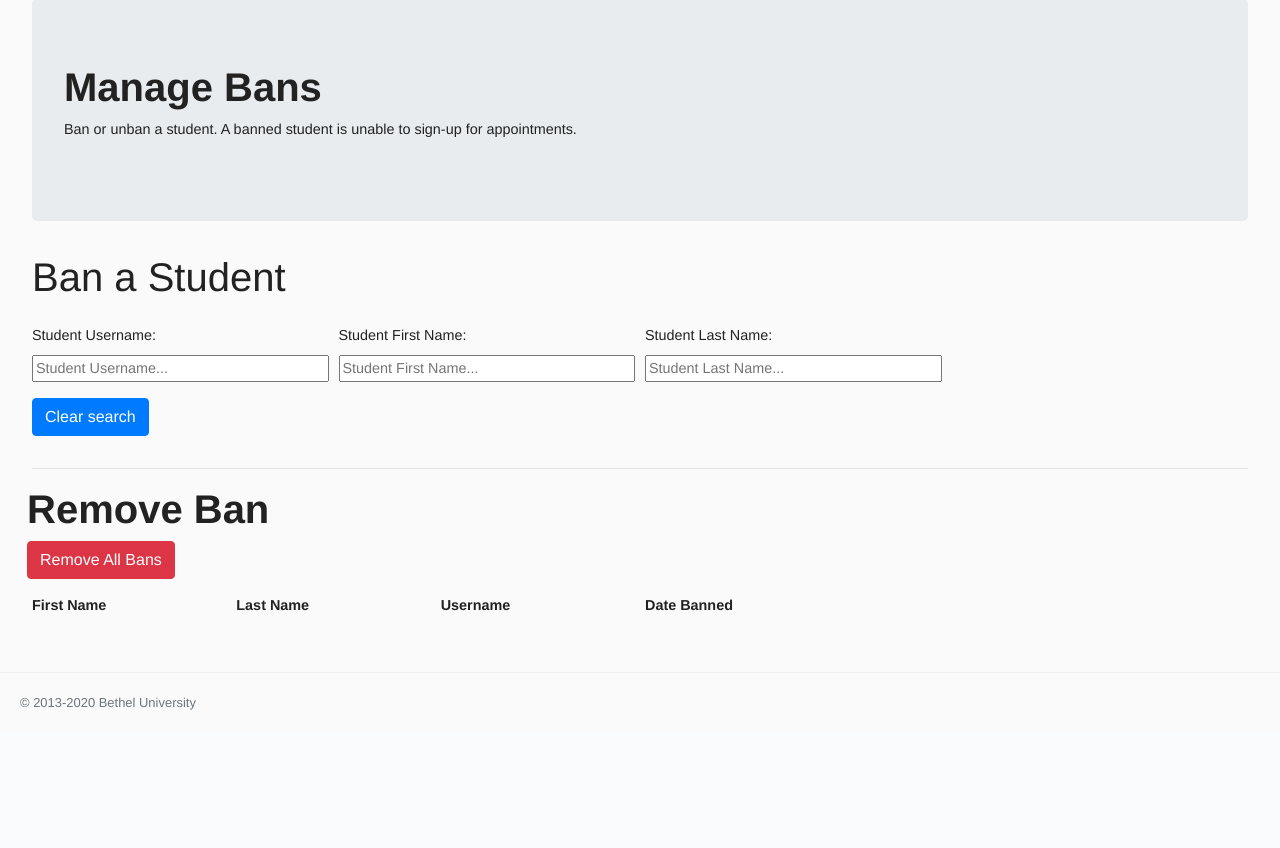
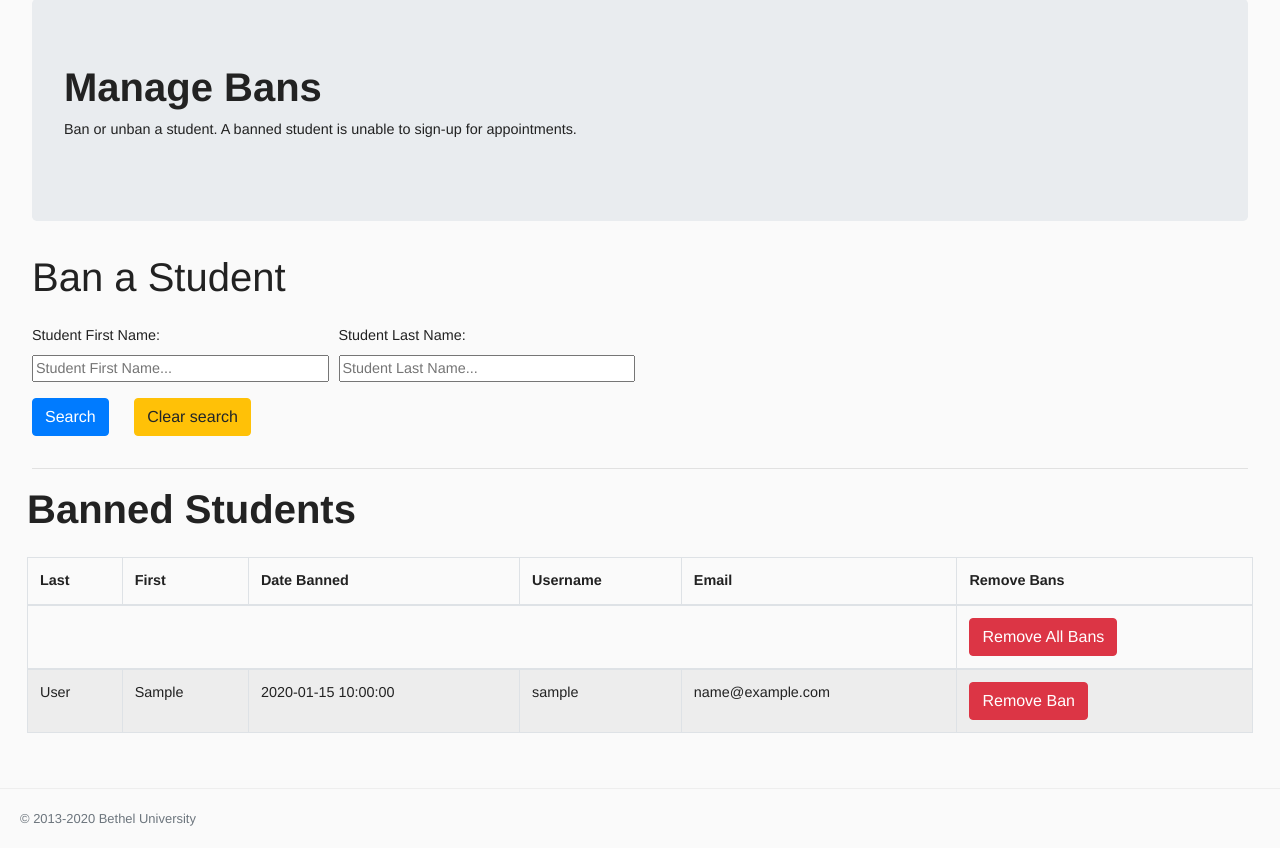
Before and after one commit to betheluniversity/writing-center-python, a Python web app: template writing_center/templates/users/manage_bans.html in a window 1280 px wide. Shown: the part 165-1013 px from the top of the page. Before the commit the page ends 875 px from the top, so only its background shows below. Run offline with Jinja, Linux system fonts and the light colour scheme; the template is opened without the code that fills it: most values are stand-ins (such as "Sample title", 1, 10 or a date in 2020); some libraries are stand-ins or nearby versions.

Commit message:
Add/Remove Student Bans Functionality

```diff
--- a/writing_center/templates/users/manage_bans.html
+++ b/writing_center/templates/users/manage_bans.html
@@ -13,54 +13,107 @@
     <form>
         <div class="form-row">
             <div class="form-group col-md-3">
-                <label for="username">Student Username:</label>
-                <input type="text" id="username" class="chosen-container" name="username" placeholder="Student Username...">
-            </div>
-            <div class="form-group col-md-3">
                 <label for="firstName">Student First Name:</label>
-                <input type="text" id="firstName" class="chosen-container" name="firstName" placeholder="Student First Name...">
+                <input type="text" id="first-name" class="chosen-container" name="firstName" placeholder="Student First Name...">
             </div>
             <div class="form-group col-md-3">
                 <label for="lastName">Student Last Name:</label>
-                <input type="text" id="lastName" class="chosen-container" name="lastName" placeholder="Student Last Name...">
+                <input type="text" id="last-name" class="chosen-container" name="lastName" placeholder="Student Last Name...">
             </div>
         </div>
         <div class="form-row">
-            <div class="form-group col-md-3">
-                <button class="btn btn-small btn-primary" id="clear-params">Clear search</button>
+            <div class="form-group col-md-1">
+                <button type="button" class="btn btn-small btn-primary" id="search-users">Search</button>
+            </div>
+            <div class="form-group col-md-1">
+                <button class="btn btn-small btn-primary btn-warning" onclick="clearSearch()" id="clear-params">Clear search</button>
             </div>
         </div>
+        {# spinner placeholder #}
+        <div id="spinner" class="spinner" style="display: none;">
+            <img id="img-spinner" class="spinner-img" src="https://cdn1.bethel.edu/images/load.gif" alt="Loading"/>
+        </div>
+    </form>
+    <div id="search-results"></div>
     <hr>
     <div class="form-row">
         <div class="form-group">
-                <h1><b>Remove Ban</b></h1>
-                <button class="btn btn-small btn-danger" id="unban-all">Remove All Bans</button>
+            <h1><b>Banned Students</b></h1>
         </div>
     </div>
     <div class="form-row">
-            <div class="form-group col-md-2">
-                <b>First Name</b>
+        <table id="table"  class="table table-striped table-bordered">
+            <thead>
+                <tr>
+                    <th data-toggle="tooltip" data-placement="top" title="User Last Name">Last</th>
+                    <th data-toggle="tooltip" data-placement="top" title="User First Name">First</th>
+                    <th data-toggle="tooltip" data-placement="top" title="Date Banned">Date Banned</th>
+                    <th data-toggle="tooltip" data-placement="top" title="User Username">Username</th>
+                    <th data-toggle="tooltip" data-placement="top" title="User Email">Email</th>
+                    <th data-toggle="tooltip" data-placement="top" title="Remove Bans">Remove Bans</th>
+                </tr>
+                <tr>
+                    <th colspan="5"></th>
+                    <th colspan="1">
+                    {# TODO MAYBE THINK OF USING AJAX INSTEAD OF A FORM SINCE WE DON'T NEED TO CHANGE THE PAGE, JUST UPDATE THE HTML#}
+                        <form action="{{ url_for('UsersView:remove_all_bans') }}" method="post">
+                        {# TODO ADD SOME SORT OF CONFIRMATION SO THAT YOU CAN'T REMOVE ALL BANS WITH ONE CLICK#}
+                            <button id="remove-all" type="submit" class="btn btn-primary btn-danger hover-bright">Remove All Bans</button>
+                        </form>
+                    </th>
+                </tr>
+            </thead>
+            <tbody>
+            {% for user, banned in users %}
+                <tr>
+                    <td>
+                        {{ user.lastName }}
+                    </td>
+                    <td>
+                        {{ user.firstName }}
+                    </td>
+                    <td>
+                        {{ banned.bannedDate }}
+                    </td>
+                    <td>
+                        {{ user.username }}
+                    </td>
+                    <td>
+                        {{ user.email }}
+                    </td>
+                    <td>
+                        {# TODO MAYBE THINK OF USING AJAX INSTEAD OF A FORM SINCE WE DON'T NEED TO CHANGE THE PAGE, JUST UPDATE THE HTML#}
+                        <form action="{{ url_for('UsersView:remove_ban', user_id=user.id) }}" method="post">
+                            <button id="remove-ban" type="submit" href='#' class="btn btn-primary btn-danger">Remove Ban</button>
+                        </form>
+                    </td>
+                </tr>
+            {% endfor %}
+            </tbody>
+        </table>
     </div>
-            <div class="form-group col-md-2">
-                <b>Last Name</b>
-            </div>
-            <div class="form-group col-md-2">
-                <b>Username</b>
-            </div>
-            <div class="form-group col-md-2">
-                <b>Date Banned</b>
-            </div>
-            <div class="form-group col-md-2">
-
-            </div>
-            <div class="form-group col-md-2">
-
-            </div>
-            {# TODO ADD IN LIST OF BANNED USERS HERE #}
-        </div>
-    </form>
 
     <script>
+        $(document).ready(function(){
+
+            function loadUsers(data){
+                $('#search-results').html(data);
+            }
+
+           $('#search-users').click(function(){
+               $('#spinner').show();
+               var name = {
+                   'firstName': $('#first-name').val(),
+                   'lastName': $('#last-name').val()
+                };
+               var url = "{{ url_for('UsersView:search_ban_users') }}";
+               $.post(url, name, function(data){
+                  loadUsers(data);
+                   $('#spinner').hide();
+               });
+           });
+
+        });
 
         function clearSearch()//Clears parameter values
         {
@@ -69,4 +122,5 @@
             document.getElementById('lastName').value = "";
         }
     </script>
+
 {% endblock %}
```
Also changed, not shown: writing_center/templates/users/user_ban_search_results.html (added, +19 -0 lines), writing_center/users/__init__.py (+31 -1 lines), writing_center/users/users_controller.py (+37 -1 lines). Lines whose indentation alone changed are shown as unchanged.
